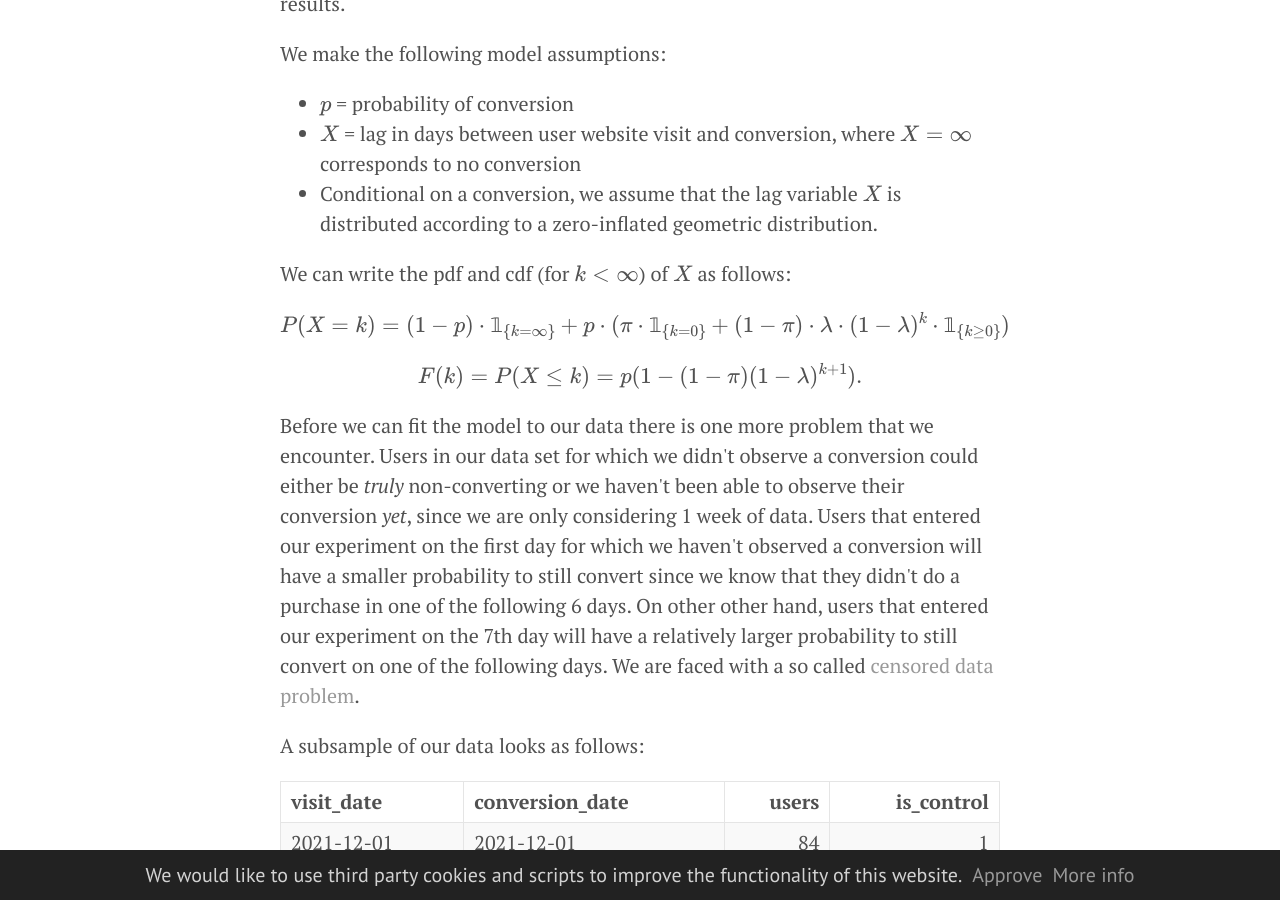
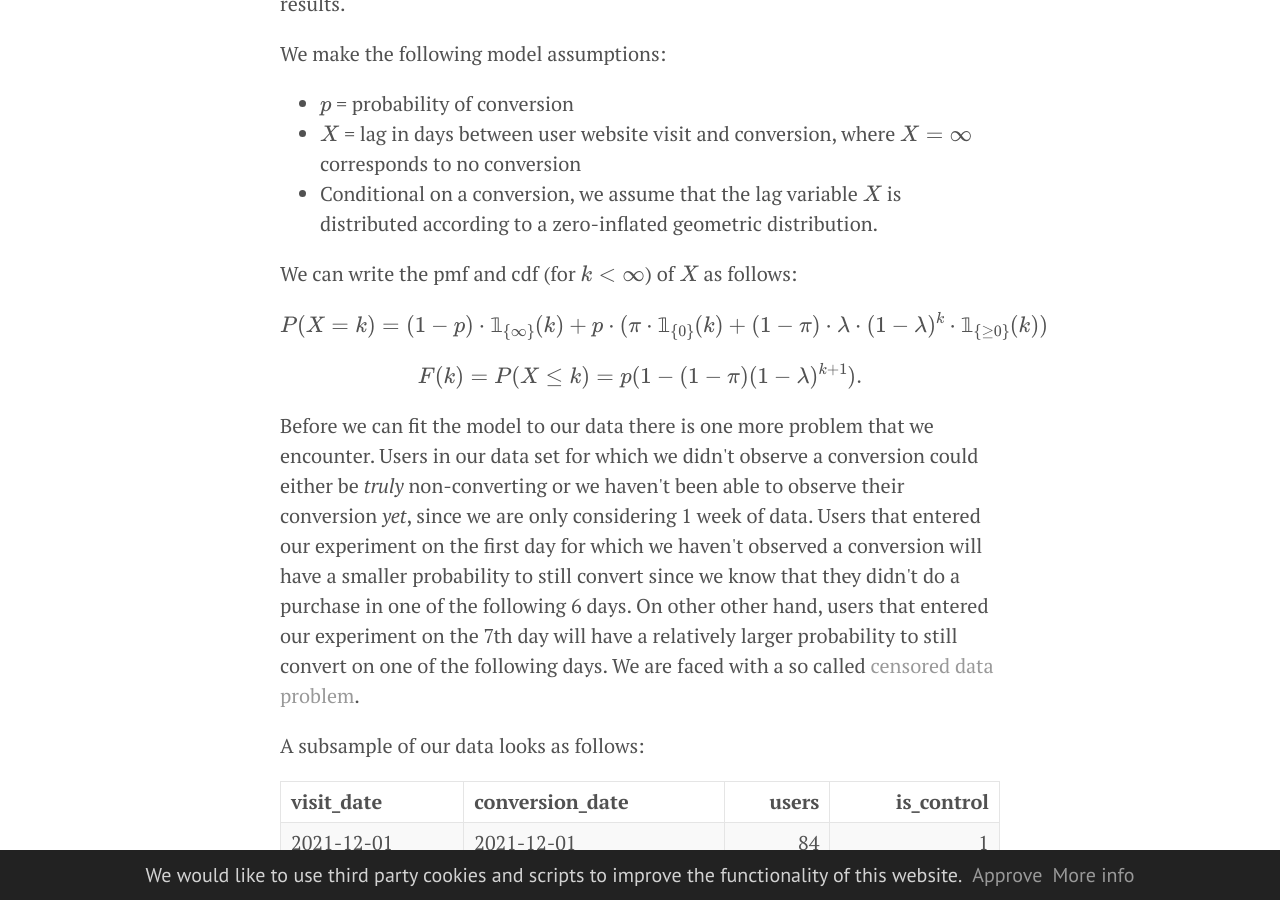
Before and after one commit to volkale/volkale.github.io, a Jekyll site: the page built from _posts/2022-01-05-conversion-rate-A--B-testing.md, in a window 1280 px wide and 900 px high, scrolled down 1878 px. Built offline with Jekyll 4.4.1, drawn with Linux system fonts in a browser that asks for light colours; our own code applies the rules of GitHub Pages for plain Markdown files; formulas are drawn with MathJax 3; comment, search, counter and statistics services are not loaded.

Commit message:
Update 2022-01-05-conversion-rate-A--B-testing.md

```diff
--- a/_posts/2022-01-05-conversion-rate-A--B-testing.md
+++ b/_posts/2022-01-05-conversion-rate-A--B-testing.md
@@ -63,9 +63,9 @@ We make the following model assumptions:
 * Conditional on a conversion, we assume that the lag variable $$X$$ is distributed according to a zero-inflated
 geometric distribution.
 
-We can write the pdf and cdf (for $$k<\infty$$) of $$X$$ as follows:
+We can write the pmf and cdf (for $$k<\infty$$) of $$X$$ as follows:
 
-$$P(X=k) = (1-p)\cdot \mathbb{1}_{\{k=\infty\}} + p\cdot (\pi\cdot \mathbb{1}_{\{k=0\}} + (1-\pi)\cdot\lambda \cdot(1-\lambda)^k\cdot \mathbb{1}_{\{k\geq 0\}})$$
+$$P(X=k) = (1-p)\cdot \mathbb{1}_{\{\infty\}}(k) + p\cdot (\pi\cdot \mathbb{1}_{\{0\}}(k) + (1-\pi)\cdot\lambda \cdot(1-\lambda)^k\cdot \mathbb{1}_{\{\geq 0\}}(k))$$
 
 $$
 F(k) = P(X \leq k) =
```
